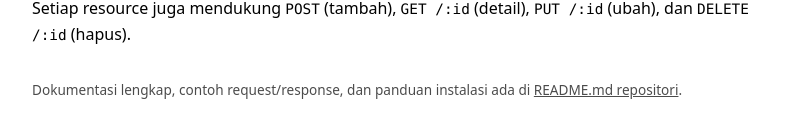
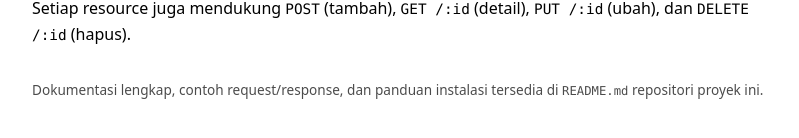
Before and after one commit to wawswa/mod1ppba, a website: page public/index.html in a window 1280 px wide. Shown: the part 506-644 px from the top of the page, without its empty margins (240-1039 px from the left). Drawn offline with Linux system fonts and the light colour scheme.

Commit message:
docs: link deployment Netlify + perbaiki footer halaman statis

```diff
--- a/public/index.html
+++ b/public/index.html
@@ -60,8 +60,8 @@
     </p>
 
     <footer>
-      Dokumentasi lengkap, contoh request/response, dan panduan instalasi ada di
-      <a href="https://github.com/">README.md repositori</a>.
+      Dokumentasi lengkap, contoh request/response, dan panduan instalasi tersedia
+      di <code>README.md</code> repositori proyek ini.
     </footer>
   </body>
 </html>
```
Also changed, not shown: README.md.
